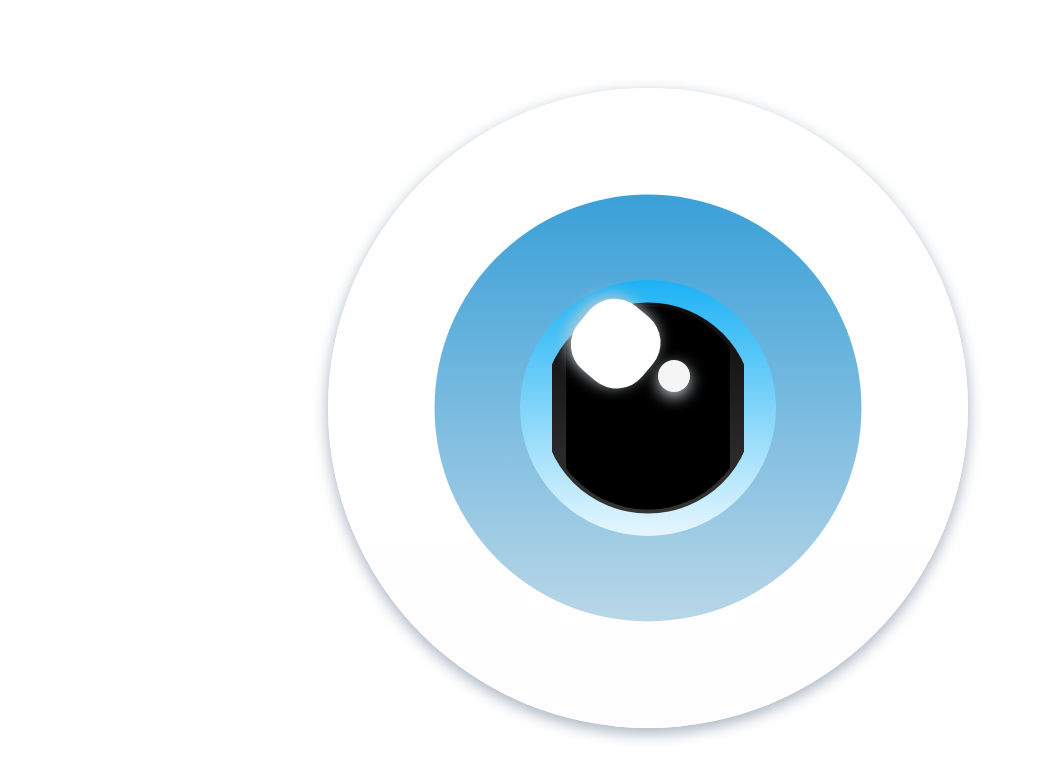
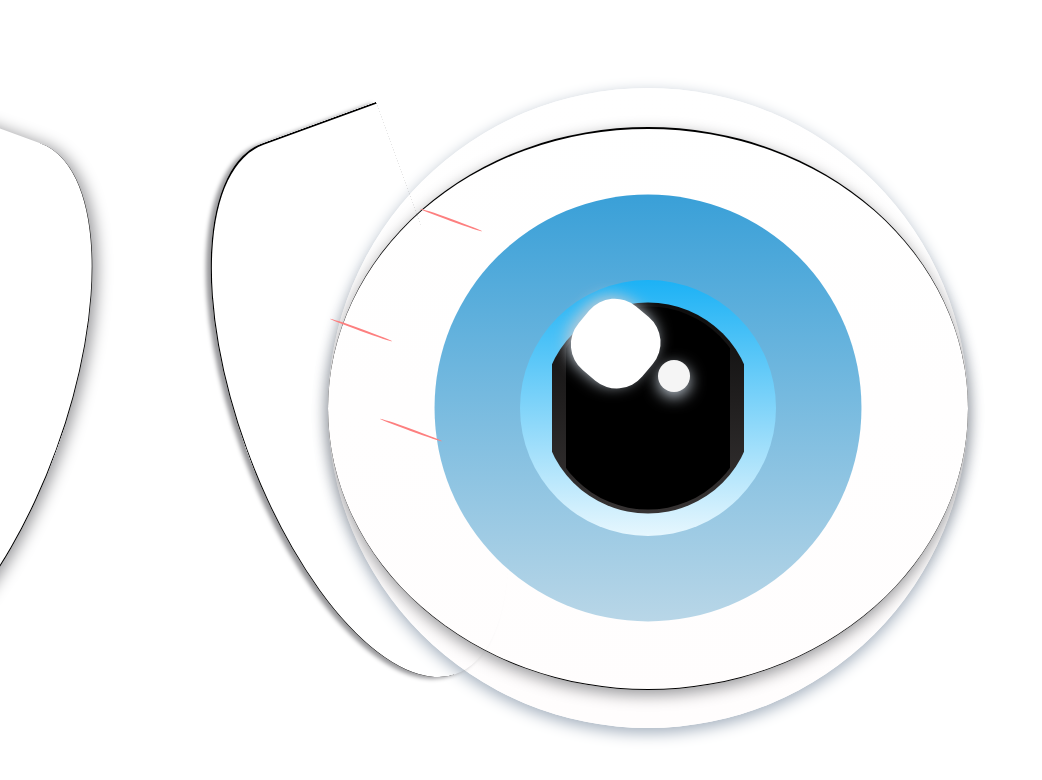
Before and after one commit to MAALOUM-SAID/draw-Eye, a plain HTML site: page index.html in a window 1280 px wide. Shown: the whole page, without its empty margins (0-1042 px from the left). Drawn offline with Linux system fonts and the light colour scheme.

Commit message:
new version

```diff
--- a/index.html
+++ b/index.html
@@ -8,18 +8,37 @@
     <link rel="stylesheet" href="style.css">
 </head>
 <body>
+    <div class="line1">
+
+    </div>
+    <div class="line2">
+
+    </div>
     <div class="container">
         <div class="white-eye">
+        </div>
 
-        </div>
         <div class="white-eye2">
 
         </div>
         <div class="eye">
+
             <div class="sp">
-
             </div>
         </div>
     </div>
+    <div class="eyelid">
+        <div class="lang1">
+
+        </div>
+
+        <div class="lang3">
+
+        </div>
+        <div class="lang2">
+
+        </div>
+    </div>
+
 </body>
 </html>
--- a/style.css
+++ b/style.css
@@ -79,7 +79,6 @@ body::after{
     background-color: white;
     z-index: 10;
     margin-bottom: 20%;
-    /* margin-right: 20%; */
     border-radius: 40%;
     transform: rotate(130deg);
     box-shadow: 0px 5px 15px #c0cad4;
@@ -96,8 +95,59 @@ body::after{
     margin-right: 5%;
     border-radius: 100%;
     box-shadow: 0px 5px 15px #c0cad4;
-    /* margin-right: 20%;
-    border-radius: 40%;
-    transform: rotate(130deg);
-    box-shadow: 0px 5px 15px #c0cad4; */
 }
+.eyelid{
+    height: 70%;
+    width:100%;
+    z-index: 15;
+    margin:0 25%;
+    border-top: 2px solid;
+    border-top-left-radius: 50%;
+    border-top-right-radius: 50%;
+    border-bottom: 1px solid;
+    border-bottom-left-radius: 50%;
+    border-bottom-right-radius: 50%;
+    box-shadow: 0px 5px 15px #99999c;
+
+}
+.lang1,.lang2,.lang3{
+    position: absolute;
+    width:5%;
+    border: 1px solid rgb(253, 127, 127);
+    border-radius: 50%;
+    transform: rotateZ(20deg);
+
+}
+.lang1{
+    margin: 90px;
+}
+.lang2{
+    margin-top: 200px;
+}
+.lang3{
+    margin-top: 300px;
+    margin-left: 50px;
+}
+.line1,.line2{
+    height: 30%;
+    width: 44%;
+    position: absolute;
+    border-bottom: 1px solid;
+    border-left: 2px solid;
+    border-bottom-left-radius: 50%;
+    border-bottom-right-radius: 50%;
+    z-index: 9000;
+
+}
+.line1{
+    margin-right: 45%;
+    border-top-right-radius: 50%;
+    border-bottom-right-radius: 50%;
+    transform: rotate(70deg);
+    box-shadow: 0px 5px 4px #99999c;
+}
+.line2{
+    margin-right: 110%;
+    transform: rotate(-70deg);
+    box-shadow: 0px 5px 15px #99999c;
+}
```
